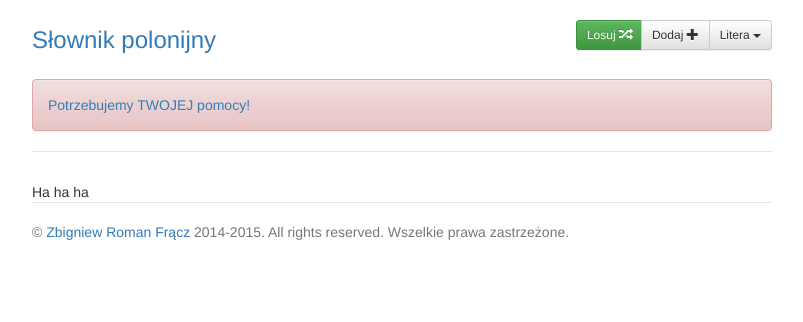
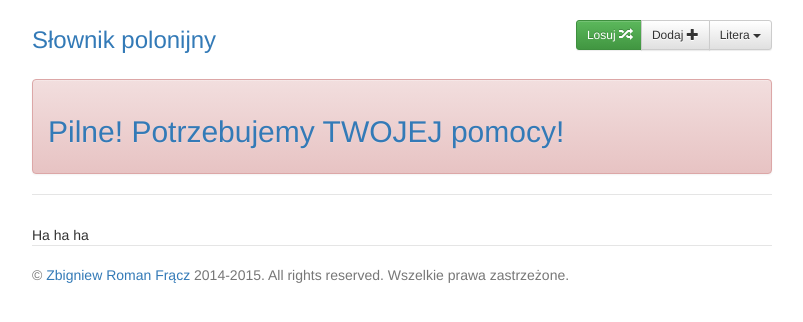
Before and after one commit to itsff/polonijny, a Flask app: page /about in a window 1280 px wide. Shown: the top 322 px of the page, without its empty margins (238-1041 px from the left). Run offline with Flask 2, Linux system fonts and the light colour scheme; data that the repository does not hold is empty; some libraries are stand-ins or nearby versions.

Commit message:
Modded banner

```diff
--- a/templates/layout.html
+++ b/templates/layout.html
@@ -84,7 +84,9 @@
         </div>
         <h3 class="text-muted"><a href="/">Słownik polonijny</a></h3>
         <div class="alert alert-danger" role="alert">
-            <a href="http://www.gofundme.com/RomanFracz">Potrzebujemy TWOJEJ pomocy!</a>
+            <h2>
+                <a href="http://www.gofundme.com/RomanFracz">Pilne! Potrzebujemy TWOJEJ pomocy!</a>
+            </h2>
         </div>
     </div>
 
```
